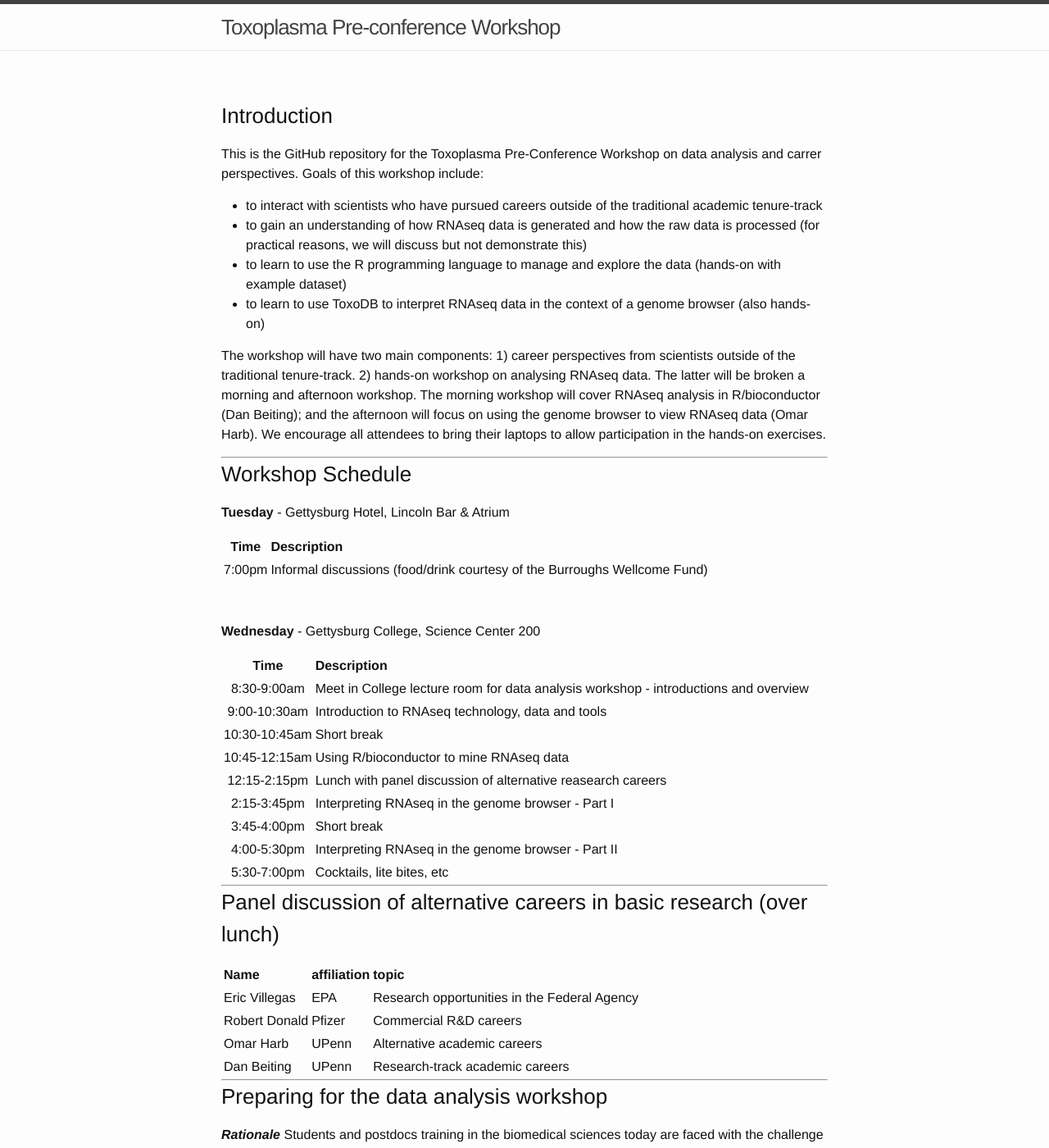
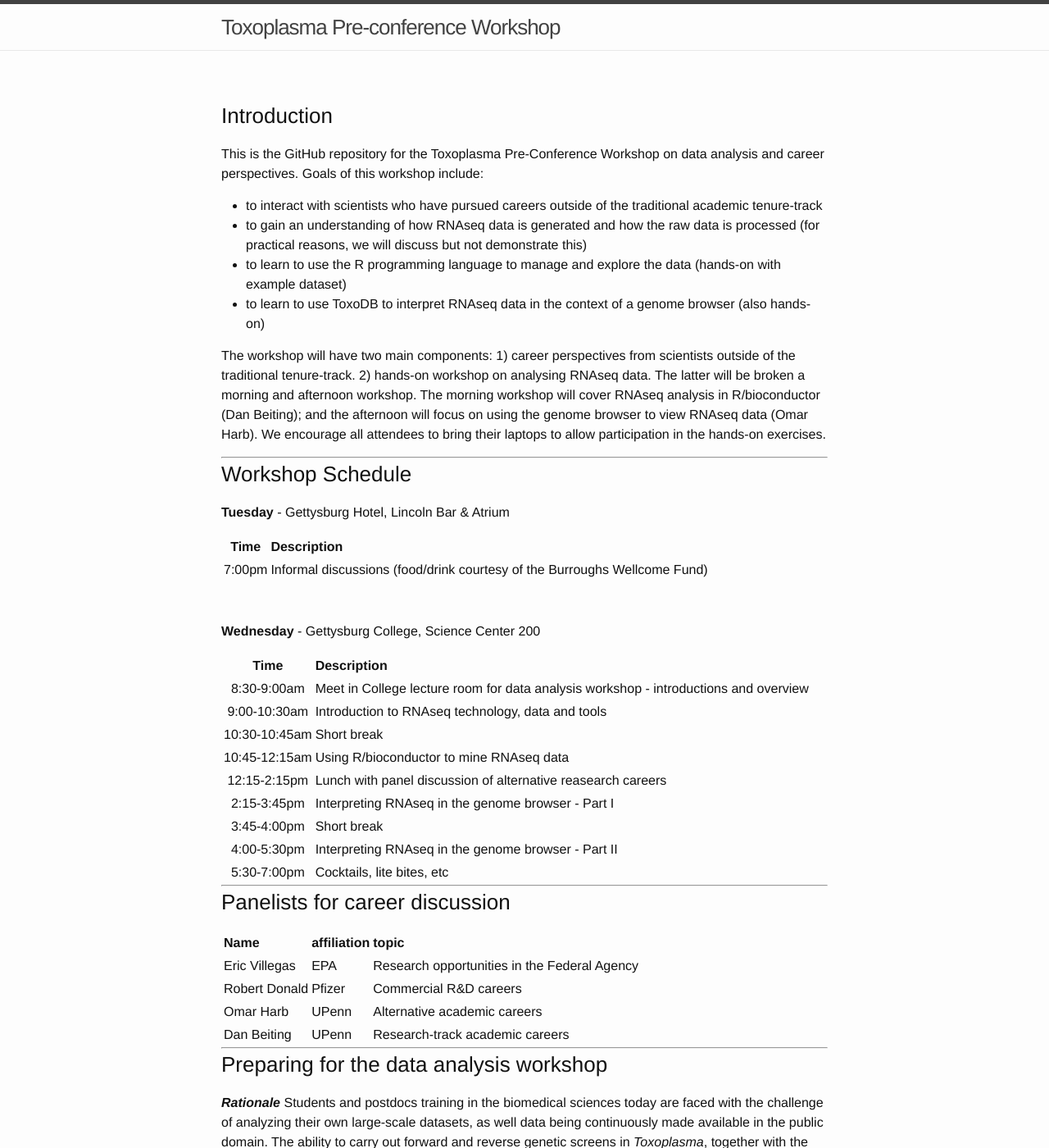
Before and after one commit to ToxoGenomicsWorkshop/ToxoGenomicsWorkshop.github.io, a Jekyll site: the page built from index.md, in a window 1280 px wide and 1400 px high. Shown: the whole window at 82% size. Built offline with Jekyll 4.4.1, drawn with Linux system fonts in a browser that asks for light colours.

Commit message:
updated site

```diff
--- a/index.md
+++ b/index.md
@@ -3,7 +3,7 @@ layout: page
 ---
 
 ### Introduction
-This is the GitHub repository for the Toxoplasma Pre-Conference Workshop on data analysis and carrer perspectives. Goals of this workshop include:
+This is the GitHub repository for the Toxoplasma Pre-Conference Workshop on data analysis and career perspectives. Goals of this workshop include:
 
 * to interact with scientists who have pursued careers outside of the traditional academic tenure-track
 * to gain an understanding of how RNAseq data is generated and how the raw data is processed (for practical reasons, we will discuss but not demonstrate this)
@@ -43,7 +43,7 @@ Time	|	Description	|
 ----
 
 
-### Panel discussion of alternative careers in basic research (over lunch)
+### Panelists for career discussion
 
 Name	|	affiliation	|	topic	|
 :--------|:--------|:--------
```
